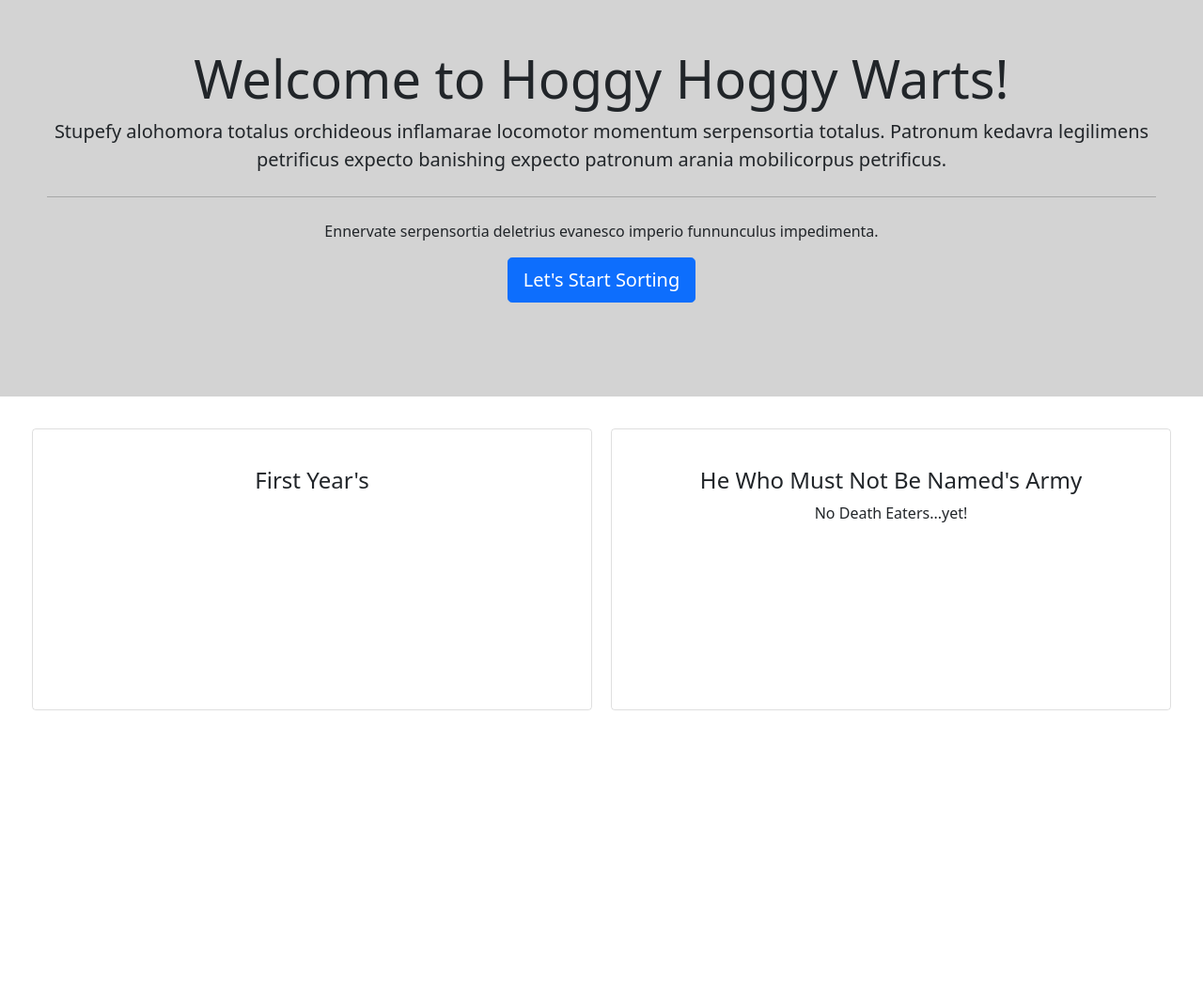
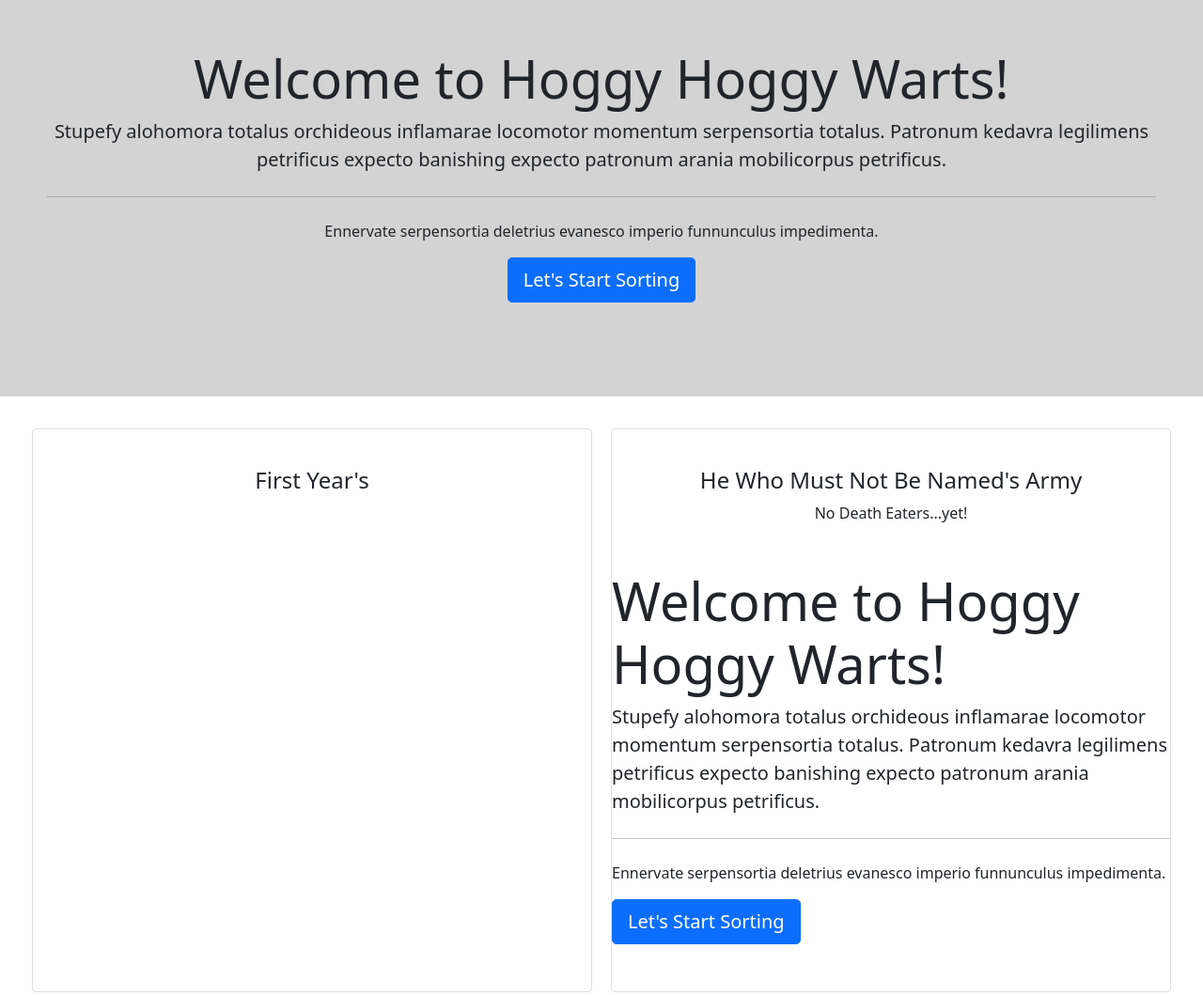
Before and after one commit to rgs1690/sorting-hat-webpack, a website built with webpack: page src/index.html in a window 1280 px wide. Shown: the top 1059 px of the page at 94% size. Before the commit the page ends 800 px from the top, so only its background shows below. Built offline with nearby package versions, Linux system fonts and the light colour scheme.

Commit message:
completed this assignment

```diff
--- a/src/index.html
+++ b/src/index.html
@@ -6,45 +6,7 @@
     <title>Sorting Hat!</title>
 
   </head>
-  <body>
-    <div class="jumbotron text-center">
-      <h1 class="display-4">Welcome to Hoggy Hoggy Warts!</h1>
-      <p class="lead">
-        Stupefy alohomora totalus orchideous inflamarae locomotor momentum
-        serpensortia totalus. Patronum kedavra legilimens petrificus expecto
-        banishing expecto patronum arania mobilicorpus petrificus.
-      </p>
-      <hr class="my-4" />
-      <p>
-        Ennervate serpensortia deletrius evanesco imperio funnunculus
-        impedimenta.
-      </p>
-      <div id="button-div">
-        <button id="start-sorting" class="btn btn-primary btn-lg">
-          Let's Start Sorting
-        </button>
-      </div>
-      <div id="sorting-form" class="sorting-form"></div>
-    </div>
-    <div class="cards d-flex p-4">
-      <div class="new-student-cards">
-        <center><h4>First Year's</h4></center>
-        <div
-          id="first-years-card-display"
-          class="d-flex flex-wrap justify-content-center"
-        ></div>
-      </div>
-
-      <div class="moldy-voldy-cards">
-        <center><h4>He Who Must Not Be Named's Army</h4></center>
-        <div
-          id="voldermorts-army"
-          class="d-flex flex-wrap justify-content-center voldermorts-army mb-5"
-        >
-          No Death Eaters...yet!
-        </div>
-      </div>
-    </div>
+  <body id="body">
 
 
   </body>
--- /dev/null
+++ b/src/javascripts/components/initialScreen.js
@@ -0,0 +1,83 @@
+import renderToDOM from '../helpers/renderToDom';
+
+const initialScreen = () => {
+  const domString = `
+<div class="jumbotron text-center">
+      <h1 class="display-4">Welcome to Hoggy Hoggy Warts!</h1>
+      <p class="lead">
+        Stupefy alohomora totalus orchideous inflamarae locomotor momentum
+        serpensortia totalus. Patronum kedavra legilimens petrificus expecto
+        banishing expecto patronum arania mobilicorpus petrificus.
+      </p>
+      <hr class="my-4" />
+      <p>
+        Ennervate serpensortia deletrius evanesco imperio funnunculus
+        impedimenta.
+      </p>
+      <div id="button-div">
+        <button id="start-sorting" class="btn btn-primary btn-lg">
+          Let's Start Sorting
+        </button>
+      </div>
+      <div id="sorting-form" class="sorting-form"></div>
+    </div>
+    <div class="cards d-flex p-4">
+      <div class="new-student-cards">
+        <center><h4>First Year's</h4></center>
+        <div
+          id="first-years-card-display"
+          class="d-flex flex-wrap justify-content-center"
+        ></div>
+      </div>
+
+      <di class="moldy-voldy-cards">
+        <center><h4>He Who Must Not Be Named's Army</h4></center>
+        <div
+          id="voldermorts-army"
+          class="d-flex flex-wrap justify-content-center voldermorts-army mb-5"
+        >
+          No Death Eaters...yet!
+        </div>
+    </di<div class="jumbotron text-center">
+      <h1 class="display-4">Welcome to Hoggy Hoggy Warts!</h1>
+      <p class="lead">
+        Stupefy alohomora totalus orchideous inflamarae locomotor momentum
+        serpensortia totalus. Patronum kedavra legilimens petrificus expecto
+        banishing expecto patronum arania mobilicorpus petrificus.
+      </p>
+      <hr class="my-4" />
+      <p>
+        Ennervate serpensortia deletrius evanesco imperio funnunculus
+        impedimenta.
+      </p>
+      <div id="button-div">
+        <button id="start-sorting" class="btn btn-primary btn-lg">
+          Let's Start Sorting
+        </button>
+      </div>
+      <div id="sorting-form" class="sorting-form"></div>
+    </div>
+    <div class="cards d-flex p-4">
+      <div class="new-student-cards">
+        <center><h4>First Year's</h4></center>
+        <div
+          id="first-years-card-display"
+          class="d-flex flex-wrap justify-content-center"
+        ></div>
+      </div>
+
+      <div class="moldy-voldy-cards">
+        <center><h4>He Who Must Not Be Named's Army</h4></center>
+        <div
+          id="voldermorts-army"
+          class="d-flex flex-wrap justify-content-center voldermorts-army mb-5"
+        >
+          No Death Eaters...yet!
+        </div>
+      </div>
+    </div>
+`;
+  renderToDOM('#body', domString);
+};
+
+export default initialScreen;
--- a/src/javascripts/helpers/data/studentData.js
+++ b/src/javascripts/helpers/data/studentData.js
@@ -21,7 +21,6 @@ const addStudentToArray = (e) => {
     const sortedArray = sortStudentsByHouse(studentArray);
     cardCreator('#first-years-card-display', sortedArray);
   }
-  document.querySelector('#student-name').addEventListener('keyup', addStudentToArray); // this could have easily been accomplished by using a form tag instead of using separate form elements as form submits on enter key press also
 };
 
 const expelStudent = (e) => {
--- /dev/null
+++ b/src/javascripts/helpers/domEvents.js
@@ -0,0 +1,10 @@
+import { addStudentToArray, expelStudent } from './data/studentData';
+import showForm from './showForm';
+
+const domEvents = () => {
+  document.querySelector('#sorting-form').addEventListener('click', addStudentToArray);
+  document.querySelector('#first-years-card-display').addEventListener('click', expelStudent);
+  document.querySelector('#start-sorting').addEventListener('click', showForm);
+};
+
+export default domEvents;
--- /dev/null
+++ b/src/javascripts/helpers/showForm.js
@@ -0,0 +1,23 @@
+import renderToDOM from './renderToDom';
+import { addStudentToArray } from './data/studentData';
+
+const showForm = () => {
+  document.querySelector('#button-div').innerHTML = '';
+  const content = `<div class="card m-3 justify-content-center">
+                          <div class="card-body text-center">
+                              <h4>
+                                  Enter First Year's Name
+                              </h4>
+                              <div id="error-message"></div>
+                              <div class="d-flex col-md-6 offset-md-3">
+                                  <label for="inlineFormInput">Student: </label>
+                                  <input type="text" class="form-control mx-3" id="student-name" placeholder="Luna Lovegood" required>
+                                 <button id="sort" class="btn btn-primary mb-2">Sort!</button>
+                              </div>
+                          </div>
+                      </div>`;
+  renderToDOM('#sorting-form', content);
+  document.querySelector('#student-name').addEventListener('keyup', addStudentToArray); // this could have easily been accomplished by using a form tag instead of using separate form elements as form submits on enter key press also
+};
+
+export default showForm;
--- a/src/javascripts/main.js
+++ b/src/javascripts/main.js
@@ -3,31 +3,12 @@
 import 'bootstrap'; // import bootstrap elements and js
 import { addStudentToArray, expelStudent } from './helpers/data/studentData';
 import '../styles/main.scss';
+import initialScreen from './components/initialScreen';
 import renderToDOM from './helpers/renderToDom';
+import domEvents from './helpers/domEvents';
 
-const showForm = () => {
-  document.querySelector('#button-div').innerHTML = '';
-  const content = `<div class="card m-3 justify-content-center">
-                        <div class="card-body text-center">
-                            <h4>
-                                Enter First Year's Name
-                            </h4>
-                            <div id="error-message"></div>
-                            <div class="d-flex col-md-6 offset-md-3">
-                                <label for="inlineFormInput">Student: </label>
-                                <input type="text" class="form-control mx-3" id="student-name" placeholder="Luna Lovegood" required>
-                               <button id="sort" class="btn btn-primary mb-2">Sort!</button>
-                            </div>
-                        </div>
-                    </div>`;
-  renderToDOM('#sorting-form', content);
-};
-const domEvents = () => {
-  document.querySelector('#sorting-form').addEventListener('click', addStudentToArray);
-  document.querySelector('#first-years-card-display').addEventListener('click', expelStudent);
-  document.querySelector('#start-sorting').addEventListener('click', showForm);
-};
 const init = () => {
+  initialScreen();
   domEvents();
 };
 
```
